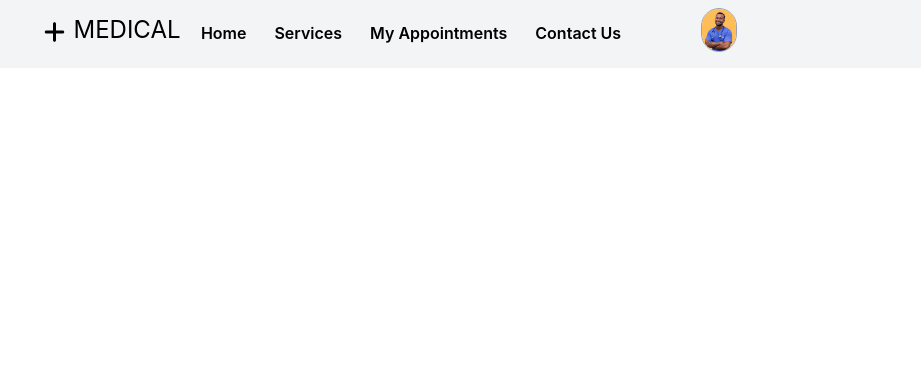
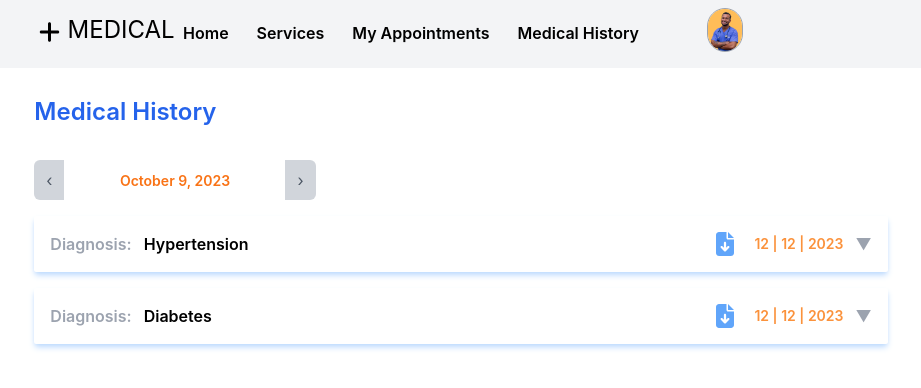
Before and after one commit to SSJSMANAV/my_doctor_appointment, a React (Create React App) app: page /medical_history_list in a window 1280 px wide. Shown: the top 388 px of the page, without its empty margins (179-1100 px from the left). Built offline with nearby package versions, Linux system fonts and the light colour scheme.

Commit message:
added medical-history-page

```diff
--- a/package.json
+++ b/package.json
@@ -17,6 +17,8 @@
     "@testing-library/user-event": "^13.5.0",
     "formik": "^2.4.5",
     "google-map-react": "^2.2.1",
+    "jspdf": "^2.5.1",
+    "jspdf-autotable": "^3.7.0",
     "react": "^18.2.0",
     "react-calendar": "^4.6.0",
     "react-datepicker": "^4.20.0",
--- a/src/App.js
+++ b/src/App.js
@@ -9,6 +9,7 @@ import DoctorForm from "./Components/MedicalHistory/post_checkup_form";
 import AppointmentDates from "./Components/DoctorDetails/appointment_dates";
 import RatingsAndReviews from "./Components/DoctorDetails/ratings_reviews";
 import LocationDetails from "./Components/DoctorDetails/location_details";
+import MedicalHistoryList from "./Components/MedicalHistory/medical_history_list";
 
 function App() {
   return (
@@ -40,6 +41,11 @@ function App() {
           path="/my_appointments"
           element={<MyAppointments />}
         ></Route>
+        <Route
+          exact
+          path="/medical_history_list"
+          element={<MedicalHistoryList />}
+        ></Route>
         <Route exact path="/home" element={<Home />}></Route>
         <Route exact path="/post_checkup_form" element={<DoctorForm />}></Route>
       </Routes>
--- a/src/Components/Header/header.js
+++ b/src/Components/Header/header.js
@@ -40,9 +40,10 @@ function Header() {
             My Appointments
           </Link>
           <Link
+          to='medical_history_list'
             className="mr-7 hover:text-orange-400 transition-all duration-300"
           >
-            Contact Us
+            Medical History
           </Link>
         </div>
         <div className="relative w-52 pl-8">
--- /dev/null
+++ b/src/Components/MedicalHistory/medical_history_list.js
@@ -0,0 +1,78 @@
+// MedicalHistoryList.js
+import React, { useState } from "react";
+import ReactDatePicker from "react-datepicker";
+import MedicalHistoryRecord from "./medical_history_record";
+import { addDays, subDays } from "date-fns";
+
+const MedicalHistoryList = () => {
+  // Sample medical history data
+  const medicalHistory = [
+    {
+      diseaseName: "Hypertension",
+      description:
+        "High blood pressure condition. High High blood pressure condition. High blood pressure condition. High blood pressure condition. High blood pressure condition. High blood pressure condition. High blood pressure condition. High blood pressure condition. High blood pressure condition. High blood pressure condition. High blood pressure condition. High blood pressure condition.High blood pressure condition. High blood pressure condition. High blood pressure condition.High blood pressure condition.blood pressure condition.High blood pressure condition.",
+      recommendedFoods: ["Fruits", "Vegetables", "Whole Grains"],
+      nonRecommendedFoods: ["Processed Foods", "Sugary Drinks"],
+    },
+    {
+      diseaseName: "Diabetes",
+      description: "A condition affecting blood sugar levels.",
+      recommendedFoods: ["Lean Proteins", "High-fiber Foods", "Nuts"],
+      nonRecommendedFoods: ["Sugary Snacks", "White Bread"],
+    },
+    // Add more medical history records as needed
+  ];
+
+  const [selectedDate, setSelectedDate] = useState(new Date());
+
+  const handleNextDay = () => {
+    setSelectedDate(addDays(selectedDate, 1));
+  };
+
+  const handlePreviousDay = () => {
+    setSelectedDate(subDays(selectedDate, 1));
+  };
+
+  return (
+    <div className="pt-24 flex flex-col items-center">
+      <div className="w-4/6 flex flex-row justify-start">
+        <h1 className="text-2xl text-start font-semibold mb-4 text-blue-600">
+          Medical History
+        </h1>
+      </div>
+      <div className="w-4/6 flex flex-row justify-start">
+        <div className="my-4">
+          <button
+            onClick={handlePreviousDay}
+            className="bg-gray-300  hover:bg-gray-400 text-gray-600 py-2 px-3 rounded-l-md"
+          >
+            &#8249;
+          </button>
+          <ReactDatePicker
+            className="text-center text-orange-500 font-semibold text-sm border-none focus:outline-none hover:outline-none"
+            selected={selectedDate}
+            onChange={(date) => setSelectedDate(date)}
+            dateFormat="MMMM d, yyyy"
+            showYearDropdown
+            scrollableYearDropdown
+            todayButton="Today"
+            placeholderText="Select a date"
+          ></ReactDatePicker>
+          <button
+            onClick={handleNextDay}
+            className="bg-gray-300 hover:bg-gray-400 text-gray-600 py-2 px-3 rounded-r-md"
+          >
+            &#8250;
+          </button>
+        </div>
+      </div>
+      <div className="w-4/6">
+        {medicalHistory.map((record, index) => (
+          <MedicalHistoryRecord key={index} record={record} />
+        ))}
+      </div>
+    </div>
+  );
+};
+
+export default MedicalHistoryList;
--- /dev/null
+++ b/src/Components/MedicalHistory/medical_history_record.js
@@ -0,0 +1,100 @@
+// MedicalHistoryRecord.js
+import { faFileDownload } from "@fortawesome/free-solid-svg-icons";
+import { FontAwesomeIcon } from "@fortawesome/react-fontawesome";
+import React, { useState } from "react";
+import jsPDF from "jspdf";
+import "jspdf-autotable";
+
+const MedicalHistoryRecord = ({ record }) => {
+  const [expanded, setExpanded] = useState(false);
+
+  const toggleExpanded = () => {
+    setExpanded(!expanded);
+  };
+
+  const handleDownloadPDF = () => {
+    const doc = new jsPDF();
+    doc.setFontSize(17);
+    // Add "Medical Report" text
+    doc.text("Medical Report", 15, 20);
+
+    // Set the font size and style for the patient's name
+    doc.setFontSize(13);
+
+    // Add the patient's name
+    doc.text(`Patient Name: Sagar Sunar`, 15, 30);
+    doc.autoTable({
+      head: [["Disease Name", "Description", "Recommends", "Non-Recommendeds"]],
+      body: [
+        [
+          record.diseaseName,
+          record.description,
+          record.recommendedFoods.join(", "),
+          record.nonRecommendedFoods.join(", "),
+        ],
+      ],
+      startY: 40,
+    });
+    doc.save("medical_history.pdf");
+  };
+
+
+  return (
+    <div className="bg-white p-4 mb-4 shadow-md shadow-blue-200 rounded-sm">
+      <div className="flex justify-between items-center">
+        <div className="flex flex-row items-center">
+          <h2 className="font-semibold pr-3 text-gray-400">Diagnosis: </h2>
+          <h2 className="font-semibold">{record.diseaseName}</h2>
+        </div>
+        <div className="flex flex-row items-center">
+          <FontAwesomeIcon
+            icon={faFileDownload}
+            className="text-2xl text-blue-400 pr-5 cursor-pointer"
+            onClick={handleDownloadPDF}
+          ></FontAwesomeIcon>
+          <p className=" pr-3 text-orange-400 font-semibold text-sm">
+            {" "}
+            12 | 12 | 2023
+          </p>
+          <button
+            className="text-gray-400 cursor-pointer"
+            onClick={toggleExpanded}
+          >
+            {expanded ? "▲" : "▼"}
+          </button>
+        </div>
+      </div>
+
+      {expanded && (
+        <div className={`medical-record ${expanded ? "expanded" : ""}`}>
+          <div className="mt-4">
+            <p className="font-semibold pr-3 text-gray-400"> Description: </p>
+            <p className="text-gray-500 mb-3 text-sm font-semibold">
+              {record.description}
+            </p>
+            <h3 className="font-semibold text-gray-400">Recommends:</h3>
+            <ul>
+              {record.recommendedFoods.map((recommendation, index) => (
+                <li key={index} className="text-sm font-semibold text-gray-600">
+                  {index + 1}. {recommendation}
+                </li>
+              ))}
+            </ul>
+          </div>
+          <div className="mt-4">
+            <h3 className="font-semibold text-gray-400">Non-Recommendeds:</h3>
+            <ul>
+              {record.nonRecommendedFoods.map((recommendation, index) => (
+                <li key={index} className="text-sm font-semibold text-gray-600">
+                  {index + 1}. {recommendation}
+                </li>
+              ))}
+            </ul>
+          </div>
+        </div>
+      )}
+    </div>
+  );
+};
+
+export default MedicalHistoryRecord;
```
Also changed, not shown: 1 other file (tests, documents, lock files or other folders).
